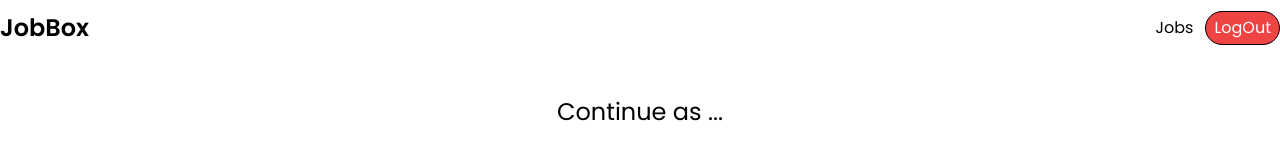
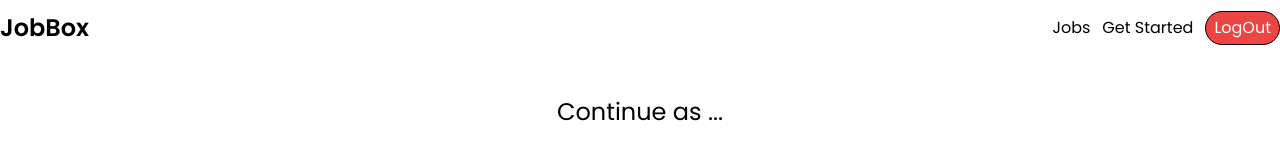
Before and after one commit to Asaduzzaman14/jobbox, a React (Create React App) app: page /register in a window 1280 px wide. Shown: the top 160 px of the page. Built offline with nearby package versions, Linux system fonts and the light colour scheme; no server answers; sample sign-in values are in the browser's storage.

Commit message:
role base registrations and base api layer

```diff
--- a/src/App.js
+++ b/src/App.js
@@ -2,7 +2,7 @@ import { onAuthStateChanged } from "firebase/auth";
 import { useEffect } from "react";
 import { useDispatch, useSelector } from "react-redux";
 import { RouterProvider } from "react-router-dom";
-import { setUser } from "./features/auth/authSlice";
+import { setUser, toggleLoading } from "./features/auth/authSlice";
 import auth from "./firebase/firebase.config";
 import routes from "./routes/routes";
 import { Toaster } from "react-hot-toast";
@@ -18,6 +18,8 @@ function App() {
       if (user) {
         console.log(user)
         dispatch(setUser(user))
+      } else {
+        dispatch(toggleLoading())
       }
     })
 
--- /dev/null
+++ b/src/features/api/apiSlice.js
@@ -0,0 +1,9 @@
+import { createApi, fetchBaseQuery } from '@reduxjs/toolkit/query/react'
+
+const apiSlice = createApi({
+    reducerPath: 'api',
+    baseQuery: fetchBaseQuery({}),
+    endpoints: (builder) => ({
+
+    })
+})
--- a/src/features/auth/authSlice.js
+++ b/src/features/auth/authSlice.js
@@ -41,7 +41,12 @@ const authSlice = createSlice({
         setUser: (state, action) => {
             state.email = action.payload.email;
             state.isLoading = false
-        }
+        },
+
+        toggleLoading: (state, action) => {
+            state.isLoading = false
+        },
+
     },
     extraReducers: (builder) => {
         builder
@@ -99,6 +104,6 @@ const authSlice = createSlice({
     }
 })
 
-export const { logOut, setUser } = authSlice.actions;
+export const { logOut, setUser, toggleLoading } = authSlice.actions;
 
 export default authSlice.reducer
--- a/src/layout/main/Navbar.js
+++ b/src/layout/main/Navbar.js
@@ -8,7 +8,7 @@ import auth from "../../firebase/firebase.config";
 
 const Navbar = () => {
   const dispatch = useDispatch()
-  const { email } = useSelector((state) => state.auth)
+  const { email, role } = useSelector((state) => state.auth)
   const { pathname } = useLocation();
 
 
@@ -32,6 +32,16 @@ const Navbar = () => {
             Jobs
           </Link>
         </li>
+        {email && role && <li>
+          <Link className='hover:text-primary' to='/dashboard'>
+            Dashboard
+          </Link>
+        </li>}
+        {email && !role && <li>
+          <Link className='hover:text-primary' to='/register'>
+            Get Started
+          </Link>
+        </li>}
 
         <li>
           {!email ?
--- a/src/utils/PrivateRoute.js
+++ b/src/utils/PrivateRoute.js
@@ -1,11 +1,11 @@
 import React from "react";
+import { useSelector } from "react-redux";
 import { Navigate, useLocation } from "react-router-dom";
 import Loading from "../components/reusable/Loading";
 
 const PrivateRoute = ({ children }) => {
   const { pathname } = useLocation();
-  const isLoading = false;
-  const email = "test@gmail.com";
+  const { email, isLoading } = useSelector(state => state.auth)
 
   if (isLoading) {
     return <Loading />;
```
Also changed, not shown: src/pages/Login.js (+7 -0 lines).
